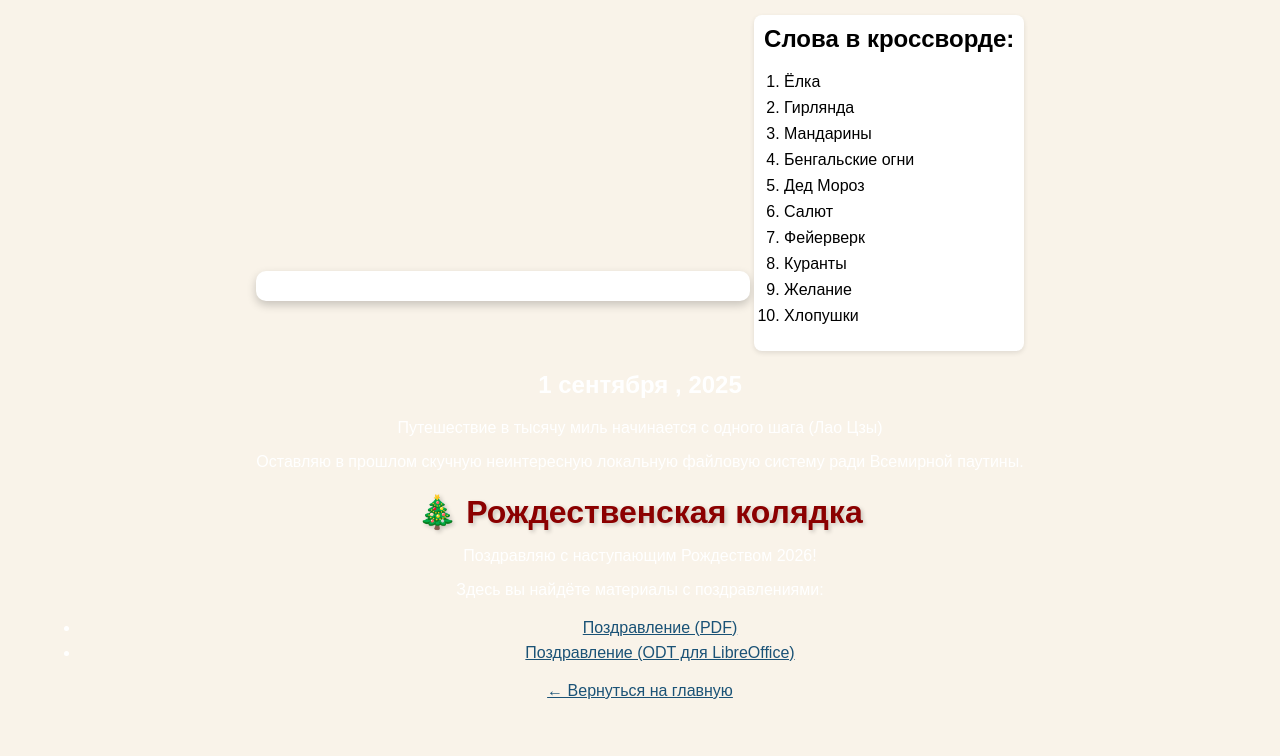
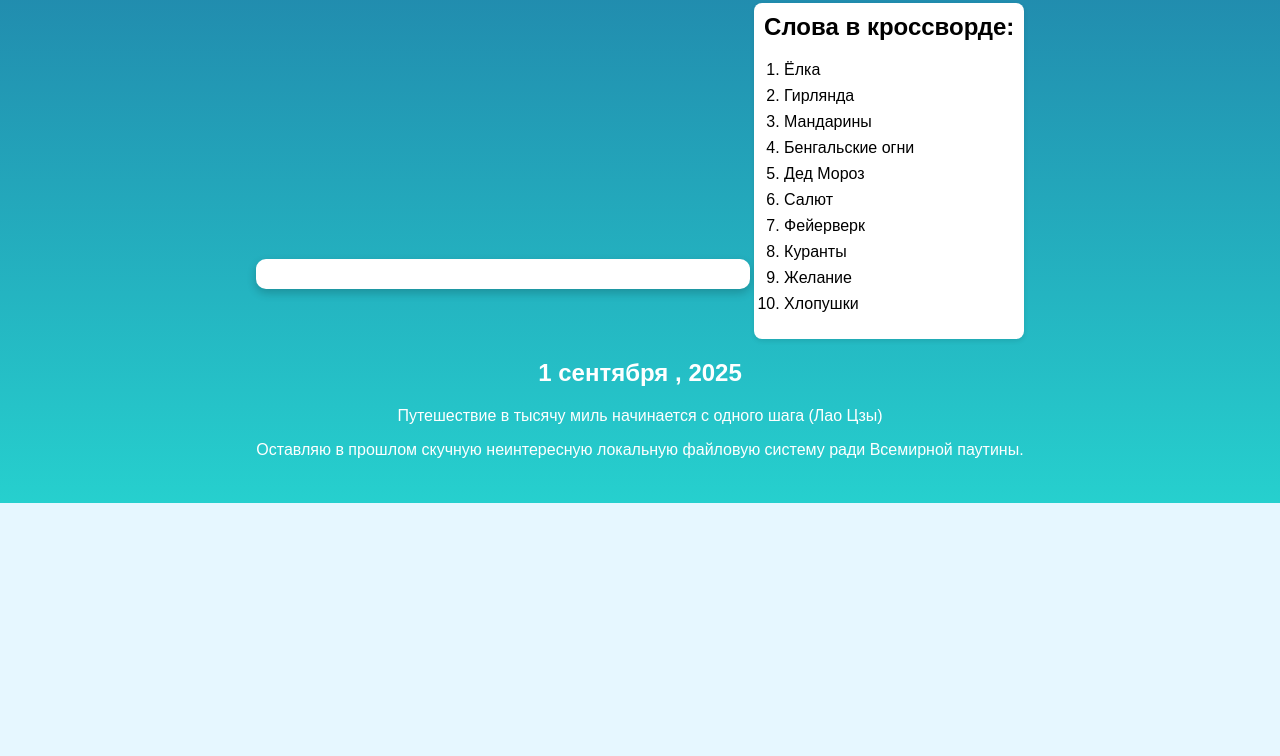
Before and after one commit to hotchan7/dem-github.io, a plain HTML site: page index.html in a window 1280 px wide. Shown: the part 750-1506 px from the top of the page. After the commit the page ends 1253 px from the top, so only its background shows below. Drawn offline with Linux system fonts and the light colour scheme.

Commit message:
Update index.html

```diff
--- a/index.html
+++ b/index.html
@@ -366,28 +366,3 @@
 </p>
 <title>
     <link type=“text/css” rel=“stylesheet” href=“style.css” />
-<!DOCTYPE html>
-<html lang="ru">
-<head>
-  <meta charset="UTF-8">
-  <title>Рождественская колядка</title>
-  <style>
-    body { font-family: sans-serif; padding: 2rem; background: #f9f3e9; }
-    h1 { color: #8b0000; }
-    ul { line-height: 1.6; }
-    a { color: #1a5276; text-decoration: underline; }
-  </style>
-</head>
-<body>
-  <h1>🎄 Рождественская колядка</h1>
-  <p>Поздравляю с наступающим Рождеством 2026!</p>
-  <p>Здесь вы найдёте материалы с поздравлениями:</p>
-
-  <ul>
-    <li><a href="kolyadky.pdf" target="_blank">Поздравление (PDF)</a></li>
-    <li><a href="kolyadky.odt" download>Поздравление (ODT для LibreOffice)</a></li>
-  </ul>
-
-  <p><a href="/">← Вернуться на главную</a></p>
-</body>
-</html>
```
